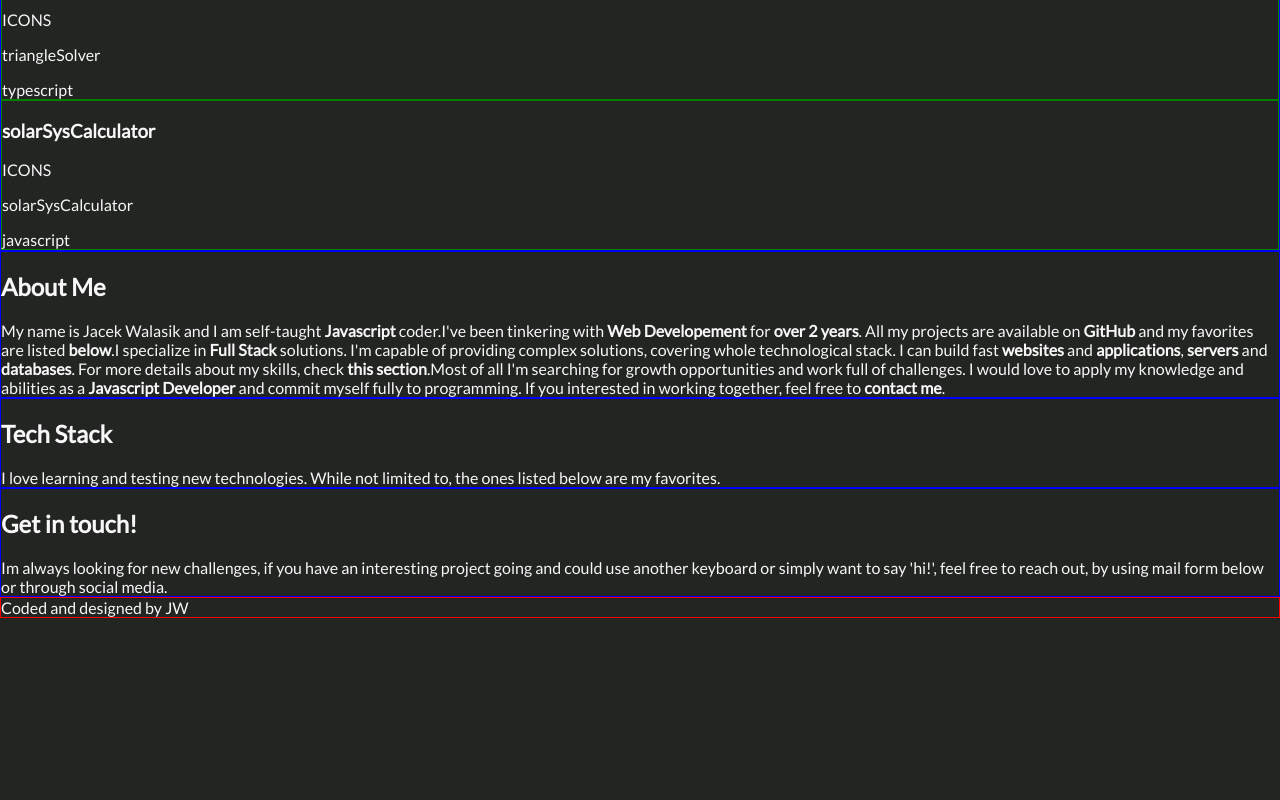
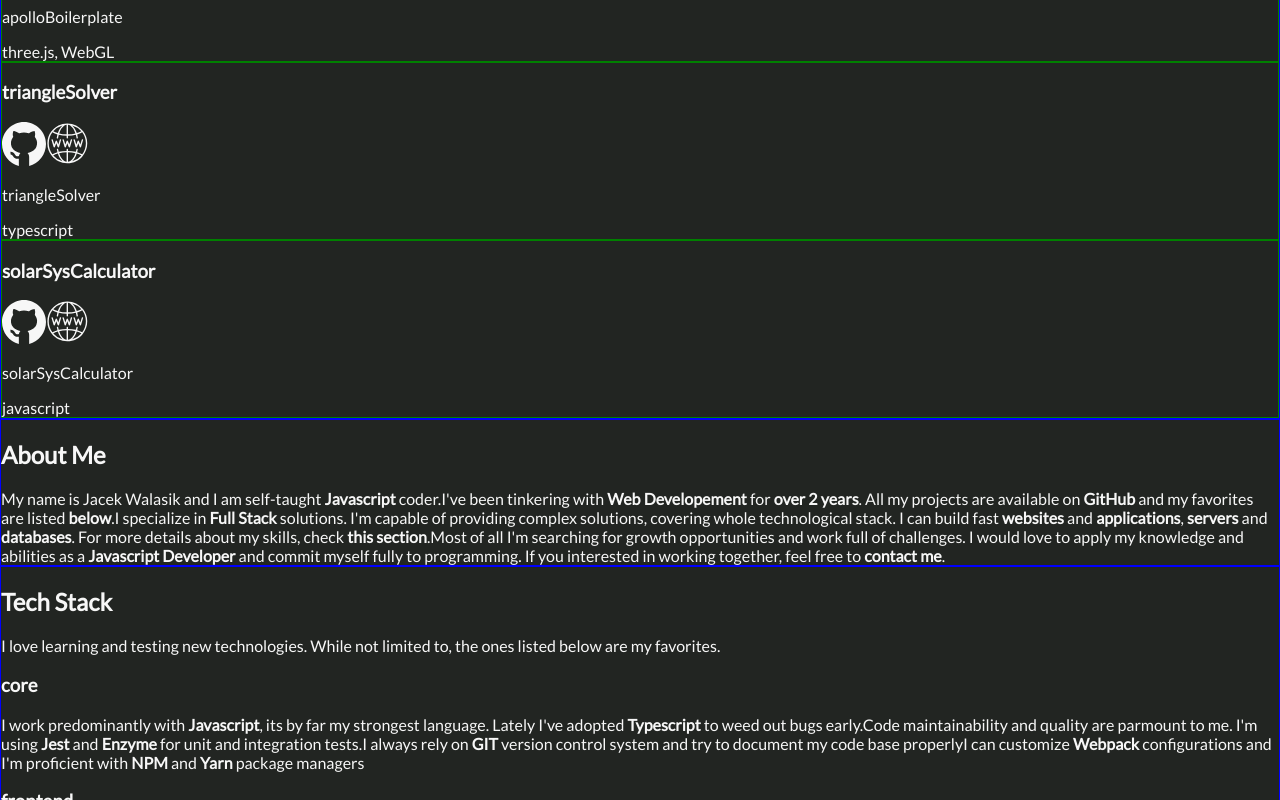
Before and after one commit to jWalasik/portfolio, a React (Create React App) app: page / in a window 1280 px wide. Shown: the part 1560-2360 px from the top of the page. Before the commit the page ends 2178 px from the top, so only its background shows below. Built offline with nearby package versions, Linux system fonts and the light colour scheme.

Commit message:
add stack skeleton

```diff
--- a/src/components/Card.tsx
+++ b/src/components/Card.tsx
@@ -1,6 +1,10 @@
 import React, { useState } from 'react'
+import { Link } from 'react-router-dom'
 import styled from 'styled-components'
 import Thumbnail from './Thumbnail'
+
+import {ReactComponent as Git} from '../assets/icons/github.svg'
+import {ReactComponent as Live} from '../assets/icons/website.svg'
 
 interface Project {
   title: string;
@@ -14,13 +18,14 @@ interface Project {
 
 const Card = ({project}: {project: any}) => {
   const [collapsed, setCollapsed] = useState(true)
-  console.log(project)
+
   return (
     <CardWrapper onClick={()=>setCollapsed(!collapsed)}>
       <h3>{project.title}</h3>
-      <div>
-        ICONS
-      </div>
+      <IconsWrapper>
+        <Git />
+        <Live />
+      </IconsWrapper>
       {
         collapsed
         ?
@@ -32,7 +37,7 @@ const Card = ({project}: {project: any}) => {
 
           <Thumbnail url={project.image} />
 
-          CASE STUDY
+          <Link to={project.study}>CASE STUDY</Link>
         </div>
       }
       <div>{project.stack}</div>
@@ -43,5 +48,14 @@ const Card = ({project}: {project: any}) => {
 const CardWrapper = styled.div`
   border: 1px solid green;
 `
-
+const IconsWrapper = styled.div`
+  svg {
+    height: 44px;
+    fill: ${({theme})=>theme.color.offwhite};
+  }
+  svg:hover {
+    fill: ${({theme})=>theme.color.neon};
+    transition: all ease-out 1s;
+  }
+`
 export default Card
--- a/src/i18n/locales/pl/stack.json
+++ b/src/i18n/locales/pl/stack.json
@@ -8,7 +8,8 @@
       "Potrafię sprawnie posługiwać się menadżerami NPM i Yarn, oraz skonfigurować Webpacka."
     ],
     "frontend": [
-      "My main area of expertise is React, I've tried it in every flavor: Browser, SSR, Native and keep up with all the latest features (Hooks, Suspense, Lazy-Loading). In regard to Design I'm experienced with a wide variety of options. While I prefer CSS-in-JS like Styled-Components, I'm perfectly fine with SASS or templating engines such as Handlebars or EJS. I adhere to semantic HTML5, BEM naming conventions and Accessibility"
+      "Moim głównym obszarem zainteresowań jest React. Wykorzystywałem go na wszystkie sposoby: CSR, SSR, Native. Staram się być na bierząco z dodawanymi funkcjonalnościami i popularnymi bibliotekami. np. Hooks, Suspense, Redux, i18n.",
+      "W odniesieniu do designu, potrafię korzystać z szerokiego wachlarza opcji. Chociaż preferuję CSS-w-JS jak np. Styled-Components, to równie dobrze radze sobie z Sass i silnikami szablonów jak EJS. Zawsze staram się trzymać zasad sematycznego HTML5, Accessibility i konwencji BEM. "
     ],
     "backend": [
       "Moja wiedza z zakresu node.js, pozwala mi na pisanie wydajnych serwerów oraz rozwiązywanie kompleksowych problemów.",
@@ -20,8 +21,6 @@
       "W zależności od potrzeb jestem w stanie budować i utrzymywać bazy danych SQL jak i noSQL.",
       "Z nie relacyjnych baz danych najlepiej czuje się pracując w MongoDB + Mongoose. Dla baz relacyjnych używałem MySQL wraz z biblioteka Sequelize.", "Oprócz tego świetnie pracowało mi się z platformą Firebase."
     ],
-    "other": {
-
-    }
+    "other": []
   }
 }
--- a/src/sections/Stack.tsx
+++ b/src/sections/Stack.tsx
@@ -2,15 +2,29 @@ import React from 'react'
 import Section from './Section'
 import { Trans, useTranslation } from 'react-i18next'
 
+type Techs = Object
+
 const Stack = () => {
   const {t, i18n} = useTranslation('stack')
-  const getTech = () => {
+  const techs = Object
+  .entries(
+    t<Techs>('techs', {returnObjects: true})
+  )
+  .map((tech, i)=>{
+    console.log(tech)
+    return (
+      <div key={i}>
+        <h3>{tech[0]}</h3>
+        {tech[1].map((p: React.ReactNode, i: number) => <Trans key={i}>{p}</Trans>)}
+      </div>
+    )
+  })
 
-  }
   return (
     <Section id='stack'>
       <h2><Trans i18nKey='stack:header'></Trans></h2>
       <Trans i18nKey='stack:description'></Trans>
+      {techs}
     </Section>
   )
 }
```
